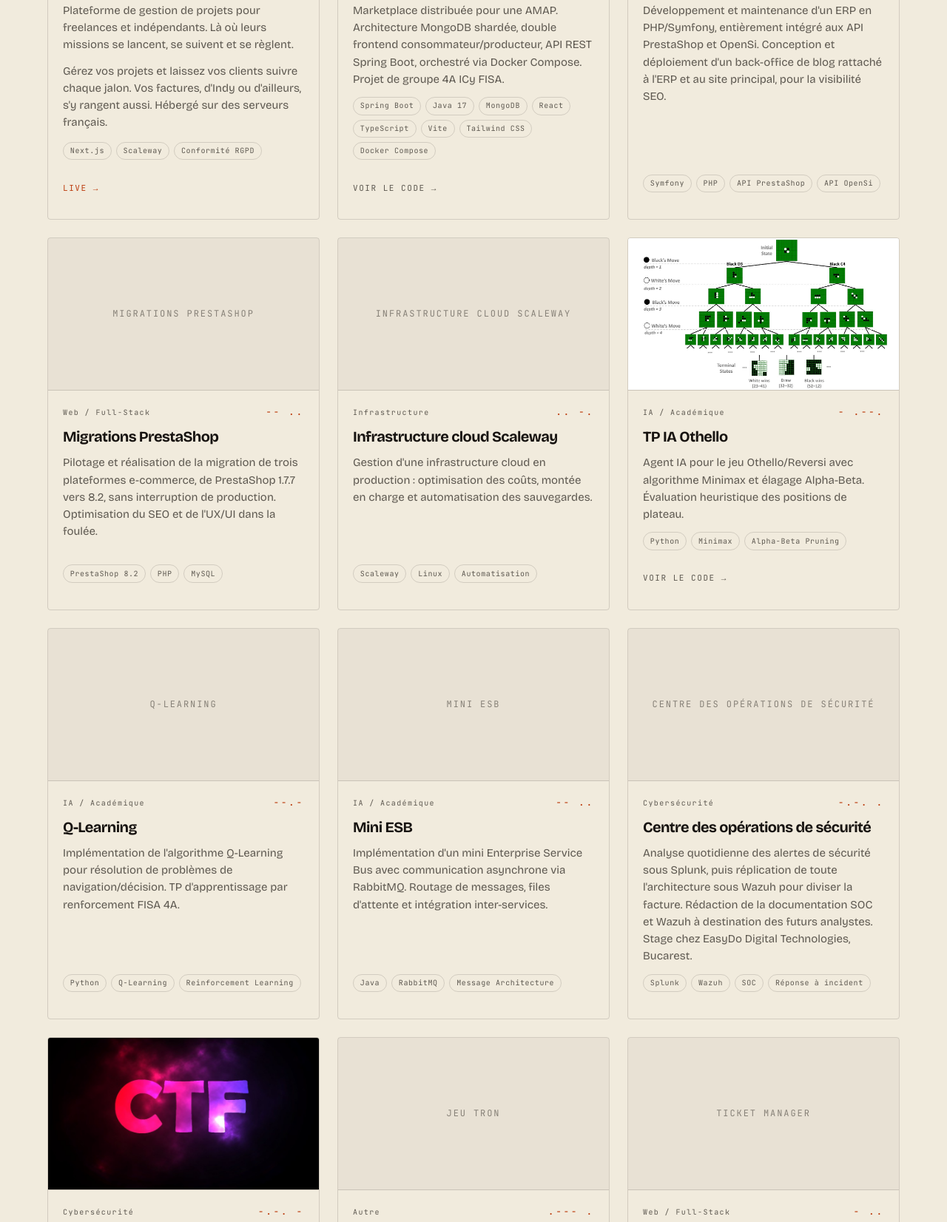
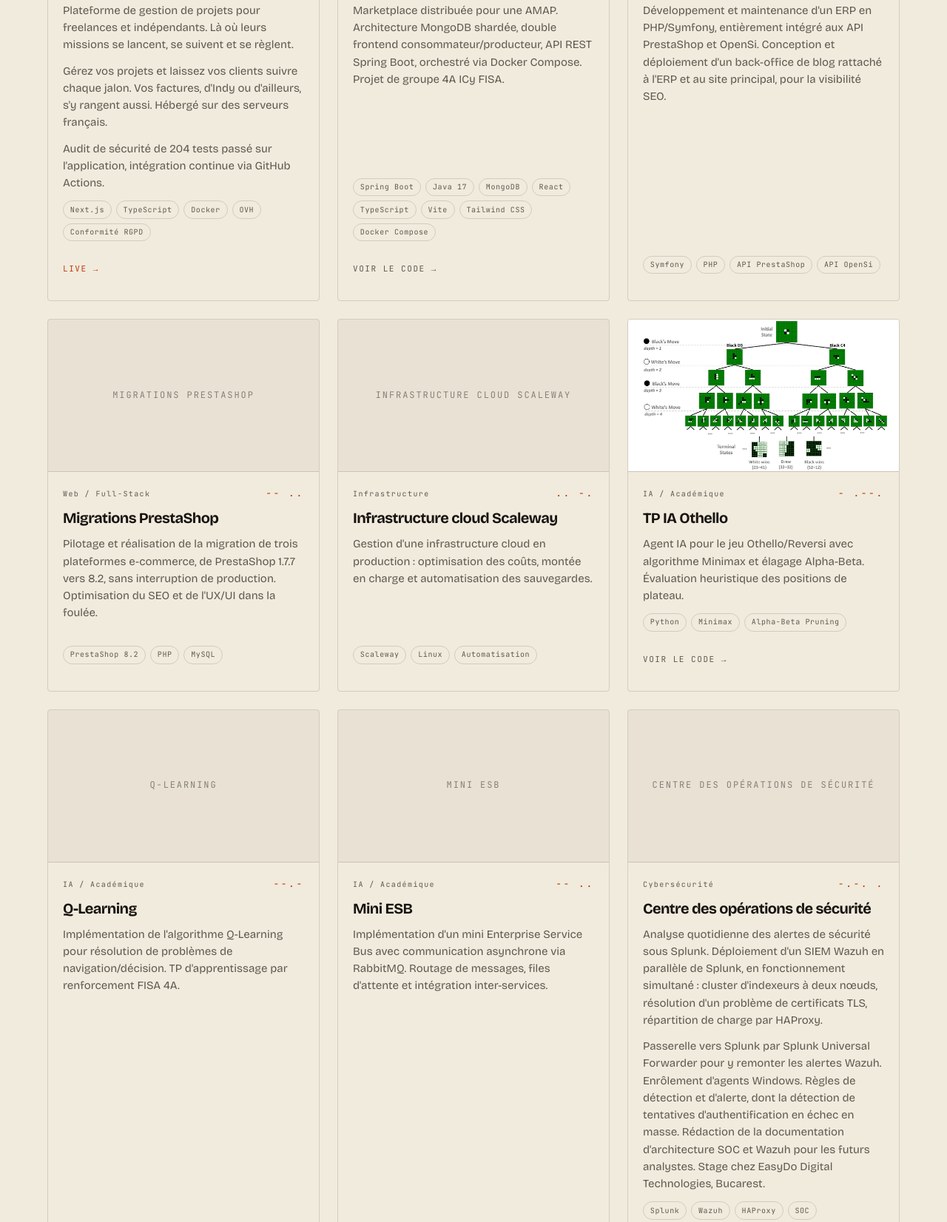
Before and after one commit to BanconleAkobi/portfolio_bia, an Astro site: page /fr/projects in a window 1280 px wide. Shown: the part 874-2526 px from the top of the page at 74% size. Built offline with nearby package versions, Linux system fonts and the light colour scheme; Astro itself is replaced by a stand-in of ours.

Commit message:
projets: réécrit la fiche SOC, met LanceOS à jour
SOC
La fiche racontait une économie de budget là où l'expérience est technique
et rare. Elle décrit maintenant le déploiement d'un SIEM Wazuh en
fonctionnement simultané avec Splunk : cluster d'indexeurs à deux nœuds,
résolution d'un problème de certificats TLS, répartition de charge par
HAProxy, passerelle par Splunk Universal Forwarder, enrôlement d'agents
Windows, règles de détection dont les authentifications en échec en masse.
Stack : Splunk / Wazuh / HAProxy / SOC / Réponse à incident.

Le texte complet tenait mal sur une carte : la grille de l'accueil n'en
affiche que le premier paragraphe, la page Projets garde la version
entière.

LanceOS
Scaleway remplacé par OVH, l'infrastructure ayant migré. Stack :
Next.js / TypeScript / Docker / OVH / Conformité RGPD. Ajout de l'audit de
sécurité de 204 tests et de l'intégration continue GitHub Actions. Pitch,
nom et lien inchangés.

```diff
--- a/src/components/ProjectsShowcase.astro
+++ b/src/components/ProjectsShowcase.astro
@@ -109,7 +109,9 @@ const localized = (p: Project) => ({
           <MorseMark word={p.title.slice(0, 2)} class="om-project__morse" />
         </div>
         <h3 class="om-project__title">{localized(p).title}</h3>
-        <p class="om-project__desc">{localized(p).description}</p>
+        {/* Sur la grille, seul le premier paragraphe : les cartes gardent une
+            hauteur comparable. La description complète est sur la page Projets. */}
+        <p class="om-project__desc">{localized(p).description.split('\n\n')[0]}</p>
         <p class="om-project__stack">{localized(p).stack.join(' / ')}</p>
         {p.github && !p.repoEmpty && (
           <a class="om-project__link link-underline" href={p.github} target="_blank" rel="noopener noreferrer">
--- a/src/data/projects.ts
+++ b/src/data/projects.ts
@@ -64,10 +64,10 @@ export const projects: Project[] = [
     id: 'lanceos',
     title: 'LanceOS',
     titleEn: 'LanceOS',
-    description: "Plateforme de gestion de projets pour freelances et indépendants. Là où leurs missions se lancent, se suivent et se règlent.\n\nGérez vos projets et laissez vos clients suivre chaque jalon. Vos factures, d'Indy ou d'ailleurs, s'y rangent aussi. Hébergé sur des serveurs français.",
-    descriptionEn: 'Project management platform for freelancers and independent workers. Where their engagements start, get tracked and get settled.\n\nRun your projects and let your clients follow every milestone. Your invoices, from Indy or anywhere else, file themselves in too. Hosted on French servers.',
-    stack: ['Next.js', 'Scaleway', 'Conformité RGPD'],
-    stackEn: ['Next.js', 'Scaleway', 'GDPR compliance'],
+    description: "Plateforme de gestion de projets pour freelances et indépendants. Là où leurs missions se lancent, se suivent et se règlent.\n\nGérez vos projets et laissez vos clients suivre chaque jalon. Vos factures, d'Indy ou d'ailleurs, s'y rangent aussi. Hébergé sur des serveurs français.\n\nAudit de sécurité de 204 tests passé sur l'application, intégration continue via GitHub Actions.",
+    descriptionEn: 'Project management platform for freelancers and independent workers. Where their engagements start, get tracked and get settled.\n\nRun your projects and let your clients follow every milestone. Your invoices, from Indy or anywhere else, file themselves in too. Hosted on French servers.\n\nA 204-test security audit passed on the application, continuous integration through GitHub Actions.',
+    stack: ['Next.js', 'TypeScript', 'Docker', 'OVH', 'Conformité RGPD'],
+    stackEn: ['Next.js', 'TypeScript', 'Docker', 'OVH', 'GDPR compliance'],
     category: 'SaaS',
     demo: 'https://lanceos.eu',
     featured: true,
@@ -147,10 +147,10 @@ export const projects: Project[] = [
     id: 'soc-easydo',
     title: 'Centre des opérations de sécurité',
     titleEn: 'Security Operations Centre',
-    description: "Analyse quotidienne des alertes de sécurité sous Splunk, puis réplication de toute l'architecture sous Wazuh pour diviser la facture. Rédaction de la documentation SOC et Wazuh à destination des futurs analystes. Stage chez EasyDo Digital Technologies, Bucarest.",
-    descriptionEn: 'Daily security alert triage in Splunk, then a full replication of the architecture on Wazuh to cut the bill. Wrote the SOC and Wazuh documentation for the analysts who follow. Internship at EasyDo Digital Technologies, Bucharest.',
-    stack: ['Splunk', 'Wazuh', 'SOC', 'Réponse à incident'],
-    stackEn: ['Splunk', 'Wazuh', 'SOC', 'Incident response'],
+    description: "Analyse quotidienne des alertes de sécurité sous Splunk. Déploiement d'un SIEM Wazuh en parallèle de Splunk, en fonctionnement simultané : cluster d'indexeurs à deux nœuds, résolution d'un problème de certificats TLS, répartition de charge par HAProxy.\n\nPasserelle vers Splunk par Splunk Universal Forwarder pour y remonter les alertes Wazuh. Enrôlement d'agents Windows. Règles de détection et d'alerte, dont la détection de tentatives d'authentification en échec en masse. Rédaction de la documentation d'architecture SOC et Wazuh pour les futurs analystes. Stage chez EasyDo Digital Technologies, Bucarest.",
+    descriptionEn: 'Daily security alert triage in Splunk. Deployed a Wazuh SIEM alongside Splunk, both running side by side: a two-node indexer cluster, a TLS certificate issue resolved, load balancing through HAProxy.\n\nBridge into Splunk via the Splunk Universal Forwarder to feed Wazuh alerts upstream. Windows agent enrolment. Detection and alerting rules, including mass failed authentication attempts. Wrote the SOC and Wazuh architecture documentation for the analysts who follow. Internship at EasyDo Digital Technologies, Bucharest.',
+    stack: ['Splunk', 'Wazuh', 'HAProxy', 'SOC', 'Réponse à incident'],
+    stackEn: ['Splunk', 'Wazuh', 'HAProxy', 'SOC', 'Incident response'],
     category: 'Cybersécurité',
     featured: true,
   },
```
